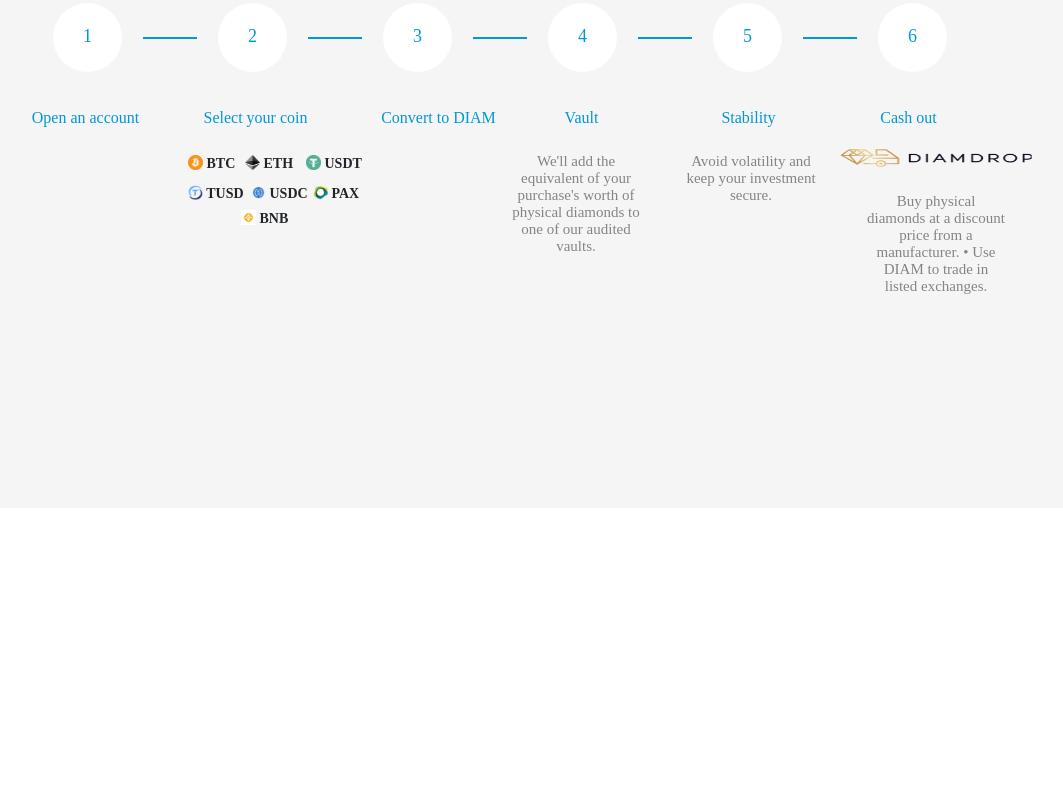
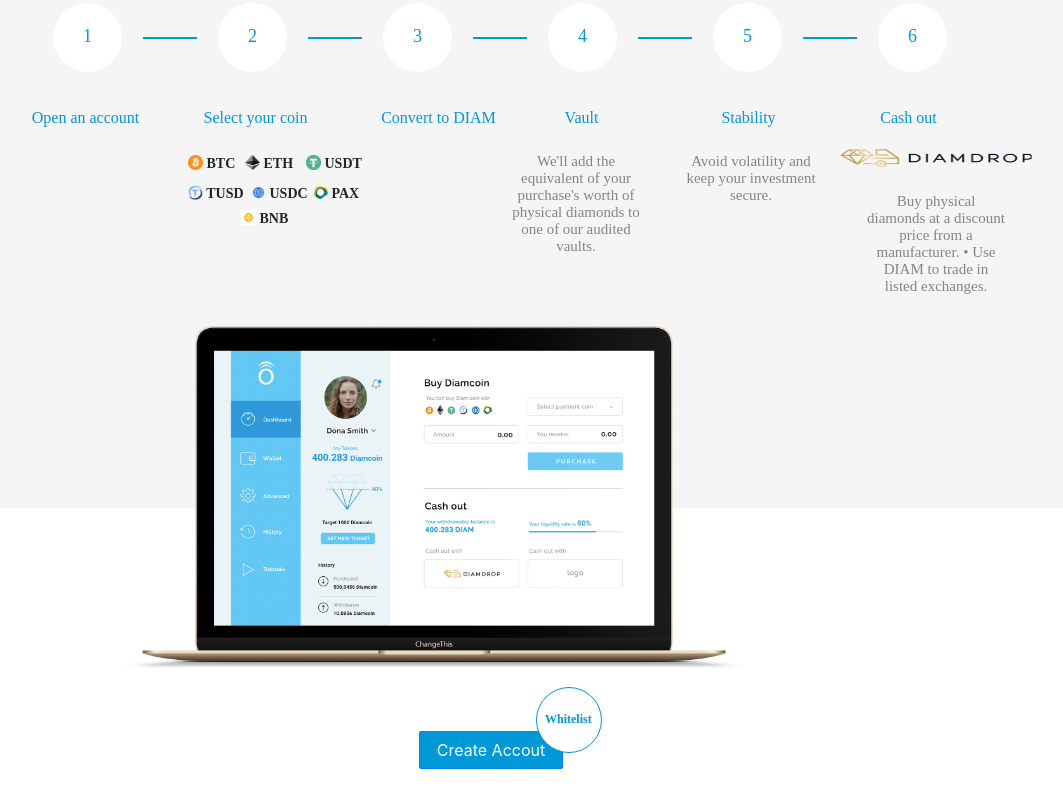
Before and after one commit to IvoMalakov/Web-Impression, a plain HTML site: page index.html in a window 1280 px wide. Shown: the part 1847-2654 px from the top of the page, without its empty margins (104-1167 px from the left). Drawn offline with nearby package versions, Linux system fonts and the light colour scheme.

Commit message:
A little more work on the test task - White list 2

```diff
--- a/index.html
+++ b/index.html
@@ -85,10 +85,10 @@
                     <div id="getStarted">
                         Get started for free
                     </div>
-                    <div id="eclipse2">
-                        <p id="whiteList">Whitelist</p>
+                    <div id="eclipse2_1" class="eclipse2">
+                        <p id="whiteList1" class="whiteList">Whitelist</p>
                     </div>
-                    <button id="createAccount" type="submit" class="btn btn-primary">
+                    <button id="createAccount1"  type="submit" class="btn btn-primary createAccount">
                         Create Accout</button>
                 </div>
                 <section id="ourProducts">
@@ -221,6 +221,16 @@
                         </div>
                     </div>
                 </section>
+
+                <section class="screen">
+                    <img id="screen1" class="img-screen" src="./images/screen.png" alt="Big-screen" />
+                    <div id="eclipse2_2" class="eclipse2">
+                        <p id="whiteList2" class="whiteList">Whitelist</p>
+                    </div>
+                    <button id="createAccount2" type="submit" class="btn btn-primary createAccount">
+                        Create Accout</button>
+                </div>
+                </section>
             </main>
         </div>
     <script src="https://code.jquery.com/jquery-3.2.1.slim.min.js" integrity="sha384-KJ3o2DKtIkvYIK3UENzmM7KCkRr/rE9/Qpg6aAZGJwFDMVNA/GpGFF93hXpG5KkN" crossorigin="anonymous"></script>
--- a/styles/style.scss
+++ b/styles/style.scss
@@ -316,26 +316,26 @@ body {
 
             }
 
-            #eclipse2 {
+            .eclipse2 {
                 box-sizing: border-box;
 
-                position: absolute;
                 width: 66px;
                 height: 66px;
-                left: 315px;
-                top: 19px;
                 border-radius: 50%;
 
                 background: #FFFFFF;
                 border: 1px solid #0098D6;
             }
 
-            #whiteList {
+            #eclipse2_1 {
                 position: absolute;
+                left: 315px;
+                top: 19px;
+            }
+
+            .whiteList {
                 width: 168px;
                 height: 31px;
-                left: 10px;
-                top: 17px;
 
                 font-family: 'Raleway';
                 font-style: normal;
@@ -349,16 +349,43 @@ body {
                 color: #0098D6;
             }
 
-            #createAccount {
+            #whiteList1 {
+                position: absolute;
+                left: 10px;
+                top: 17px;
+            }
+
+            #createAccount1 {
 
                 position: absolute;
+                left: 112px;
+                top: 73px;
+            }
+
+            .createAccount {
+                background: #0098D6;
+                border-radius: 2px;
                 width: 144px;
                 height: 38px;
-                left: 112px;
-                top: 73px;
+            }
 
-                background: #0098D6;
-                border-radius: 2px;
+            #eclipse2_2 {
+                position: absolute;
+                top: 2534px;
+                left: 640px;
+            }
+
+            #whiteList2 {
+                position: absolute;
+                top: 15px;
+                left: 8px;
+            }
+
+            #createAccount2 {
+                position: absolute;
+                top: 2578px;
+                left: 523px;
+                z-index: -1;
             }
 
             .color-blue {
@@ -392,6 +419,23 @@ body {
 
             .black {
                 color: #686967CC;
+            }
+
+            .screen {
+                display: block;
+                margin: 0 auto;
+                max-width: 80%;
+            }
+
+            .img-screen {
+                width: 696px;
+                height: 449px;
+            }
+
+            #screen1 {
+                position: absolute;
+                top: 2120px;
+                left: 190px;
             }
         }
     }
```
Also changed, not shown: images/screen.png (added), images/what_is_diamoncoin.png (added), styles/dist/style.css, styles/dist/style.min.css, styles/style.css, 1 other file.
